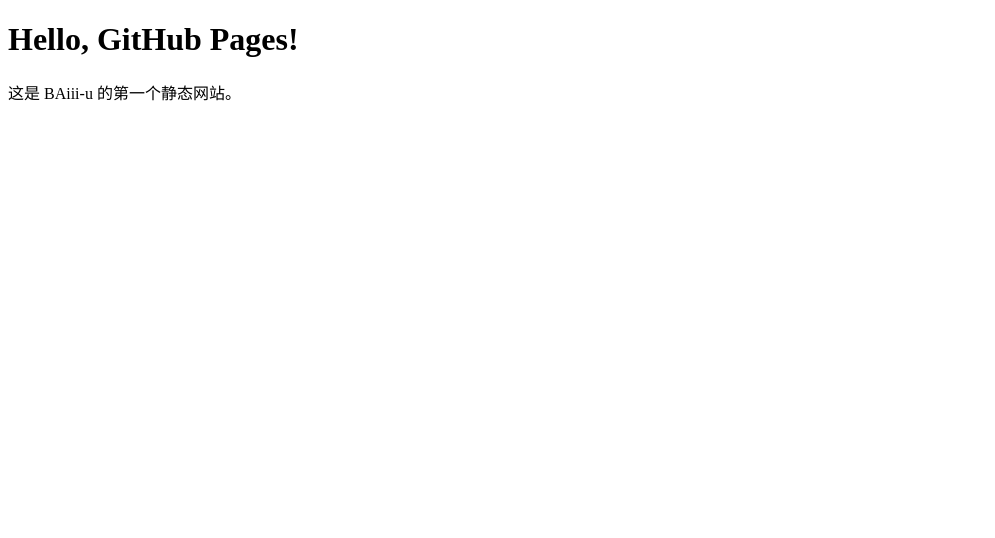
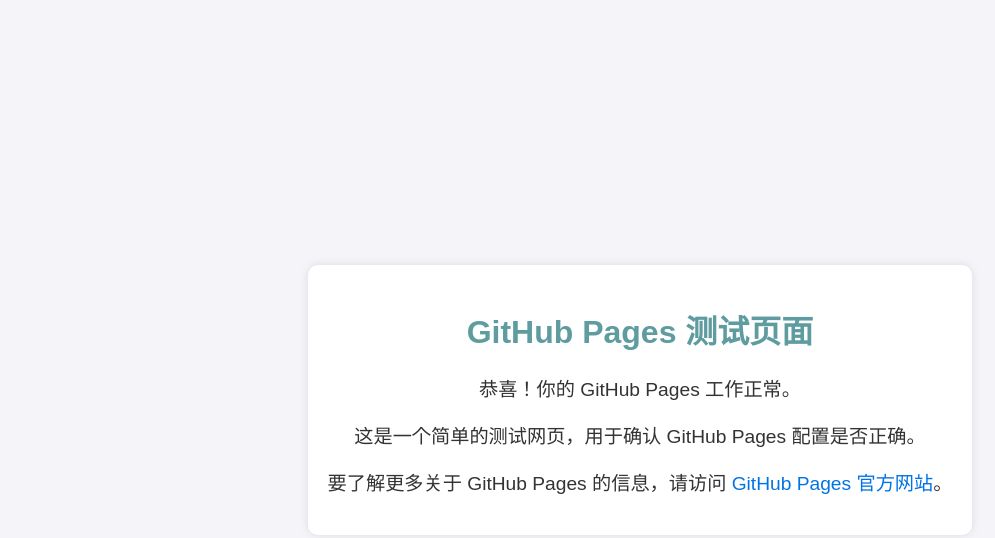
Before and after one commit to BAiii-u/BAiii-u.github.io, a plain HTML site: page index.html in a window 1280 px wide. Shown: the whole page, without its empty margins (0-995 px from the left). Drawn offline with Linux system fonts and the light colour scheme.

Commit message:
更新为 GitHub Pages 测试页面

```diff
--- a/index.html
+++ b/index.html
@@ -1,11 +1,26 @@
 <!DOCTYPE html>
-<html lang="zh-CN">
+<html lang="en">
 <head>
-  <meta charset="UTF-8">
-  <title>我的主页</title>
+    <meta charset="UTF-8">
+    <meta http-equiv="X-UA-Compatible" content="IE=edge">
+    <meta name="viewport" content="width=device-width, initial-scale=1.0">
+    <title>GitHub Pages Test</title>
+    <style>
+        body { font-family: Arial, sans-serif; background-color: #f4f4f9; margin: 0; padding: 0;
+               display: flex; justify-content: center; align-items: center; height: 100vh; color: #333; }
+        .container { text-align: center; padding: 20px; border-radius: 10px;
+                     background-color: #fff; box-shadow: 0 0 10px rgba(0,0,0,0.1); }
+        h1 { color: #5e9ca0; }
+        p { font-size: 1.2em; }
+        a { color: #0073e6; text-decoration: none; }
+    </style>
 </head>
 <body>
-  <h1>Hello, GitHub Pages!</h1>
-  <p>这是 BAiii-u 的第一个静态网站。</p>
+    <div class="container">
+        <h1>GitHub Pages 测试页面</h1>
+        <p>恭喜！你的 GitHub Pages 工作正常。</p>
+        <p>这是一个简单的测试网页，用于确认 GitHub Pages 配置是否正确。</p>
+        <p>要了解更多关于 GitHub Pages 的信息，请访问 <a href="https://pages.github.com/" target="_blank">GitHub Pages 官方网站</a>。</p>
+    </div>
 </body>
 </html>
```
